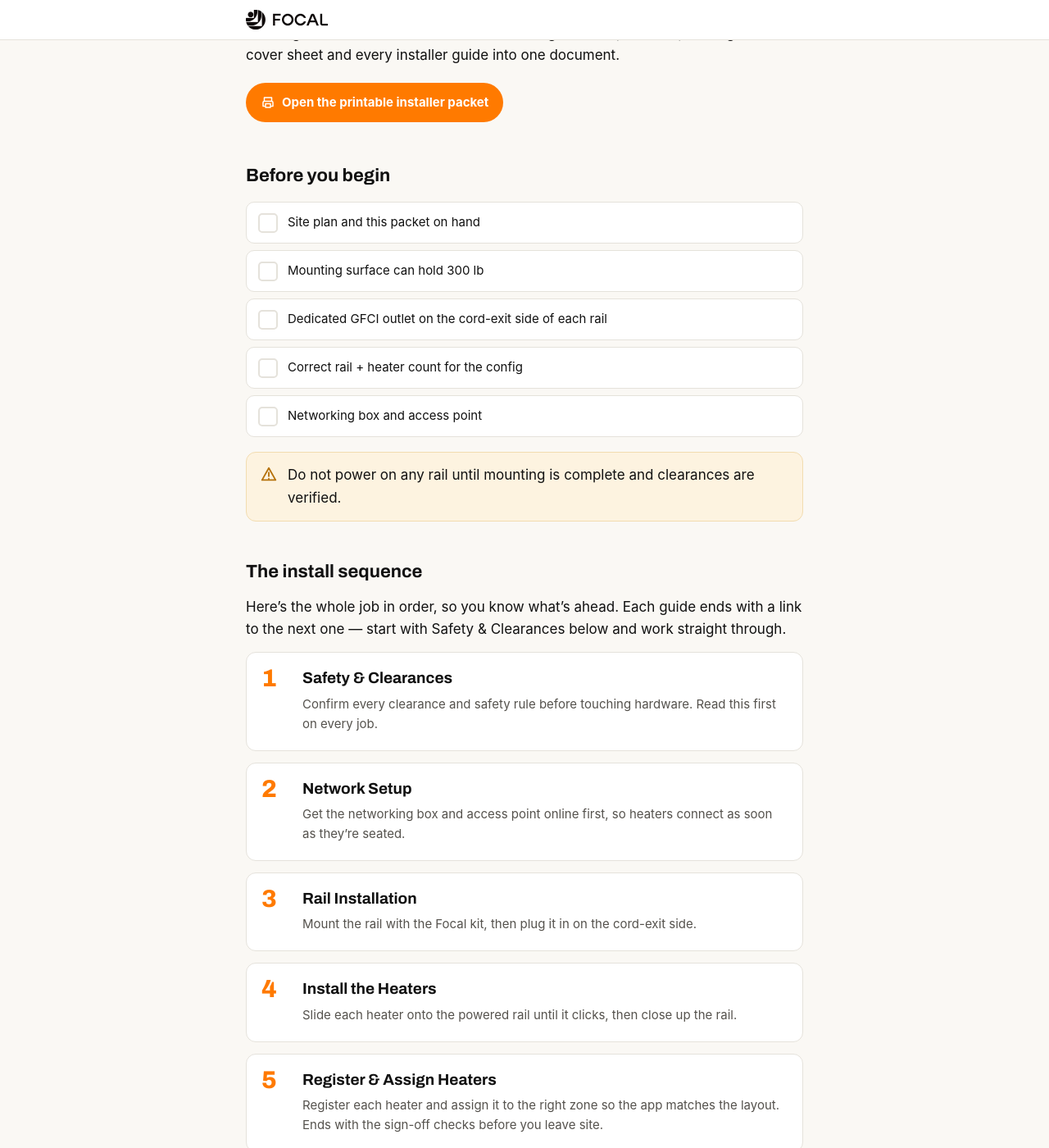
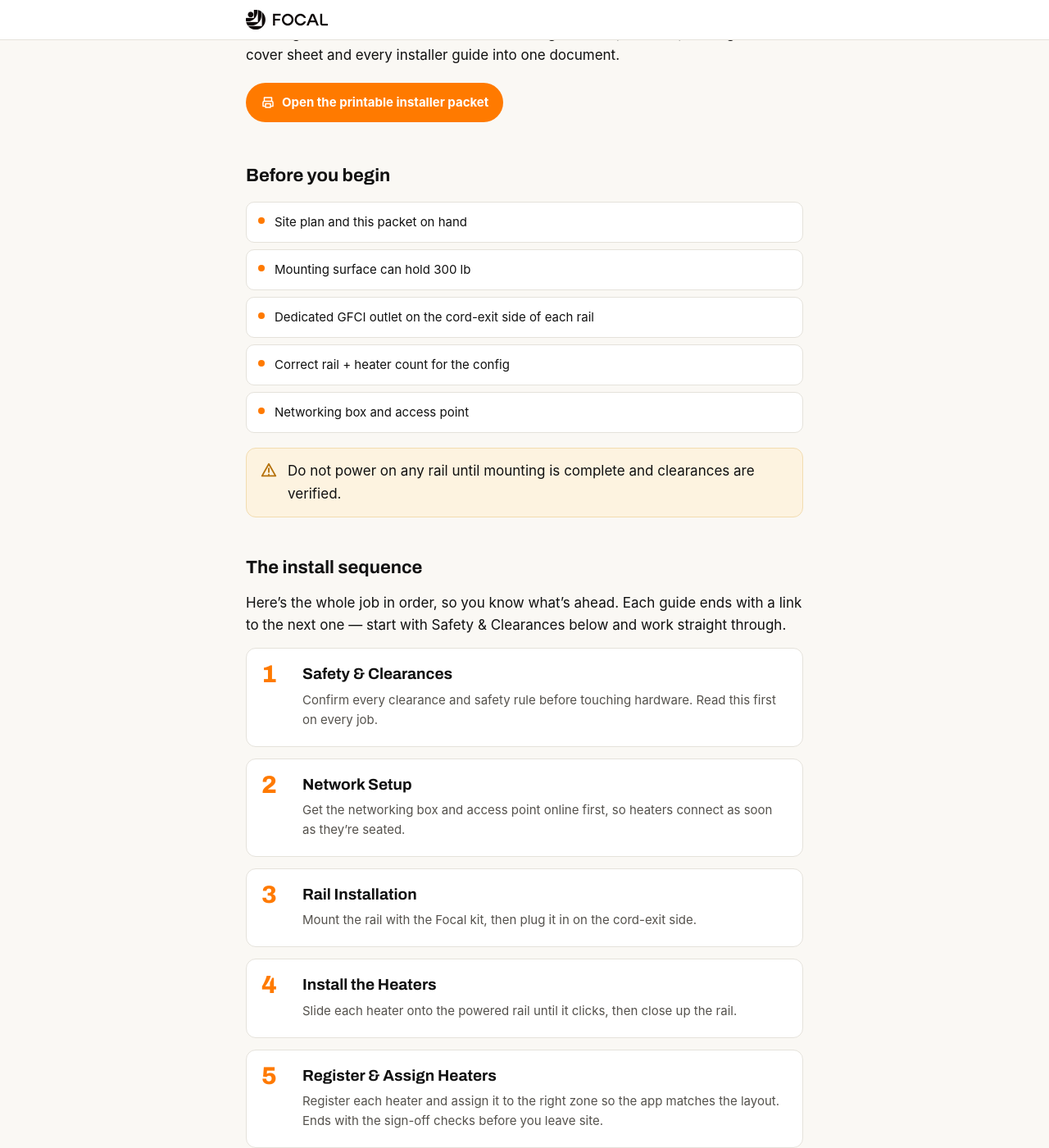
Before and after one commit to BeamT/external-docs, a Jekyll site: the page built from _guides/start-here.md, in a window 1280 px wide and 1400 px high, scrolled down 327 px. Shown: the whole window at 82% size. Built offline with Jekyll 4.4.1, drawn with Linux system fonts in a browser that asks for light colours; some web fonts are replaced.

Commit message:
fix ui bug

```diff
--- a/_layouts/default.html
+++ b/_layouts/default.html
@@ -10,7 +10,7 @@
   <link rel="preconnect" href="https://fonts.googleapis.com">
   <link rel="preconnect" href="https://fonts.gstatic.com" crossorigin>
   <link href="https://fonts.googleapis.com/css2?family=Archivo:wght@600;700;800&display=swap" rel="stylesheet">
-  <link rel="stylesheet" href="{{ site.baseurl }}/assets/style.css">
+  <link rel="stylesheet" href="{{ site.baseurl }}/assets/style.css?v={{ site.time | date: '%s' }}">
 </head>
 <body>
   <header class="topbar">
--- a/assets/style.css
+++ b/assets/style.css
@@ -119,7 +119,7 @@ a { color: inherit; }
 
 .checklist { list-style: none; padding: 0; margin: 14px 0; display: grid; gap: 8px; }
 .checklist li { display: flex; gap: 12px; align-items: flex-start; background: var(--paper); border: 1px solid var(--line); border-radius: 10px; padding: 12px 14px; font-size: 15px; }
-.checklist li::before { content: ""; flex: none; width: 20px; height: 20px; border: 2px solid var(--line); border-radius: 5px; margin-top: 1px; }
+.checklist li::before { content: ""; flex: none; width: 8px; height: 8px; margin-top: 6px; border-radius: 50%; background: var(--focal); }
 
 .diagram-missing { aspect-ratio: 16 / 9; display: flex; align-items: center; justify-content: center; background: repeating-linear-gradient(45deg, var(--wash), var(--wash) 12px, var(--line-soft) 12px, var(--line-soft) 24px); color: var(--ink-soft); font-size: 13px; text-align: center; padding: 20px; }
 
```
